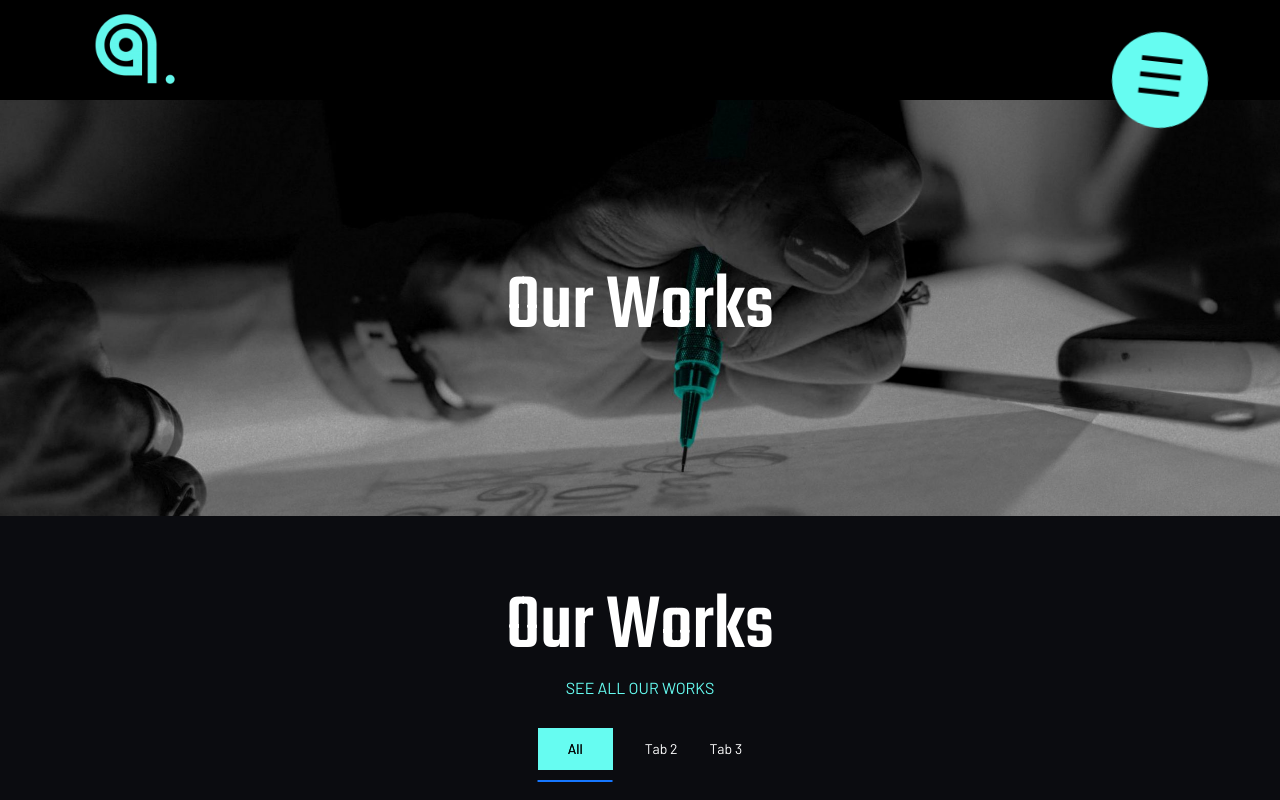
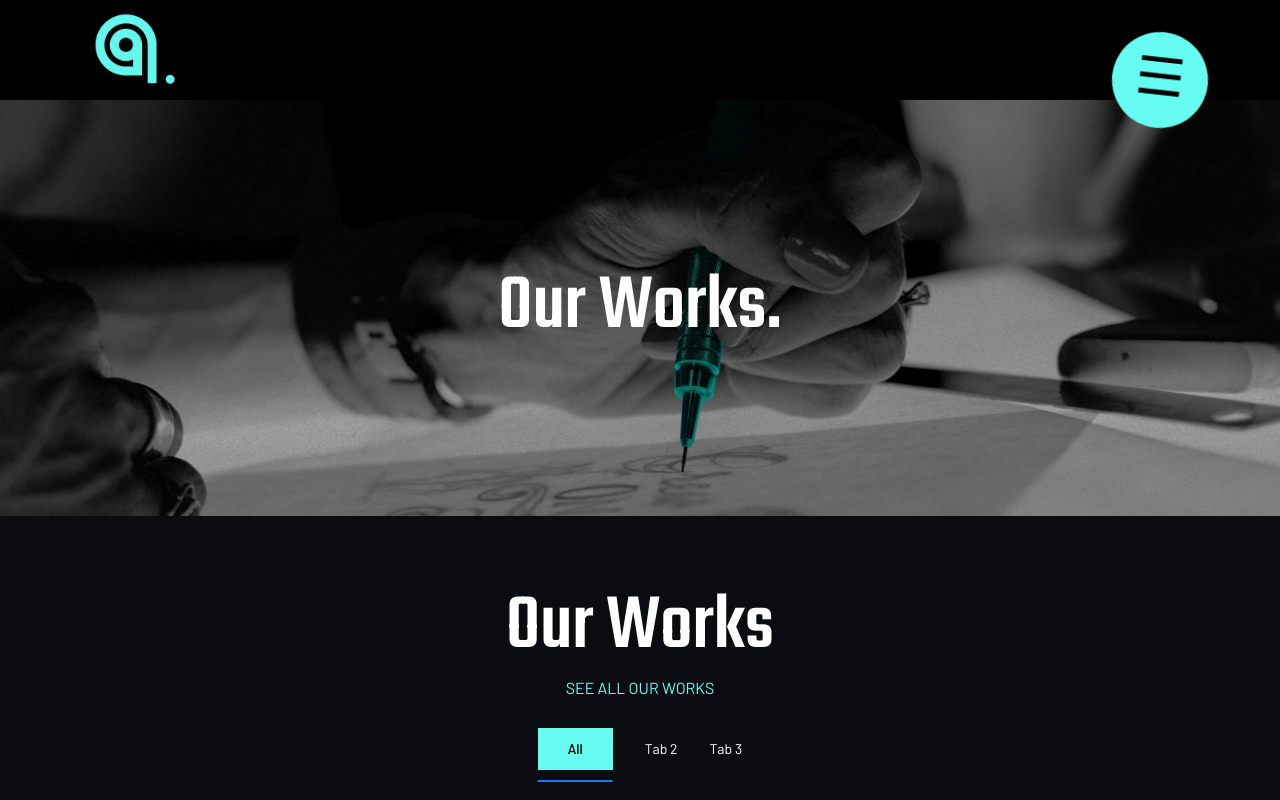
Before and after one commit to arifmunir77/portfolio-1, a React (Create React App) app: page /work in a window 1280 px wide. Shown: the top 800 px of the page. Built offline with nearby package versions, Linux system fonts and the light colour scheme.

Commit message:
UI fixes

```diff
--- a/src/components/workCom/heroSection/index.tsx
+++ b/src/components/workCom/heroSection/index.tsx
@@ -3,7 +3,7 @@ import { HeroHeading, HeroWrapper } from "./element";
 function HeroSection() {
   return (
     <HeroWrapper>
-      <HeroHeading className="top-container">Our Works</HeroHeading>
+      <HeroHeading className="top-container">Our Works.</HeroHeading>
     </HeroWrapper>
   );
 }
```
